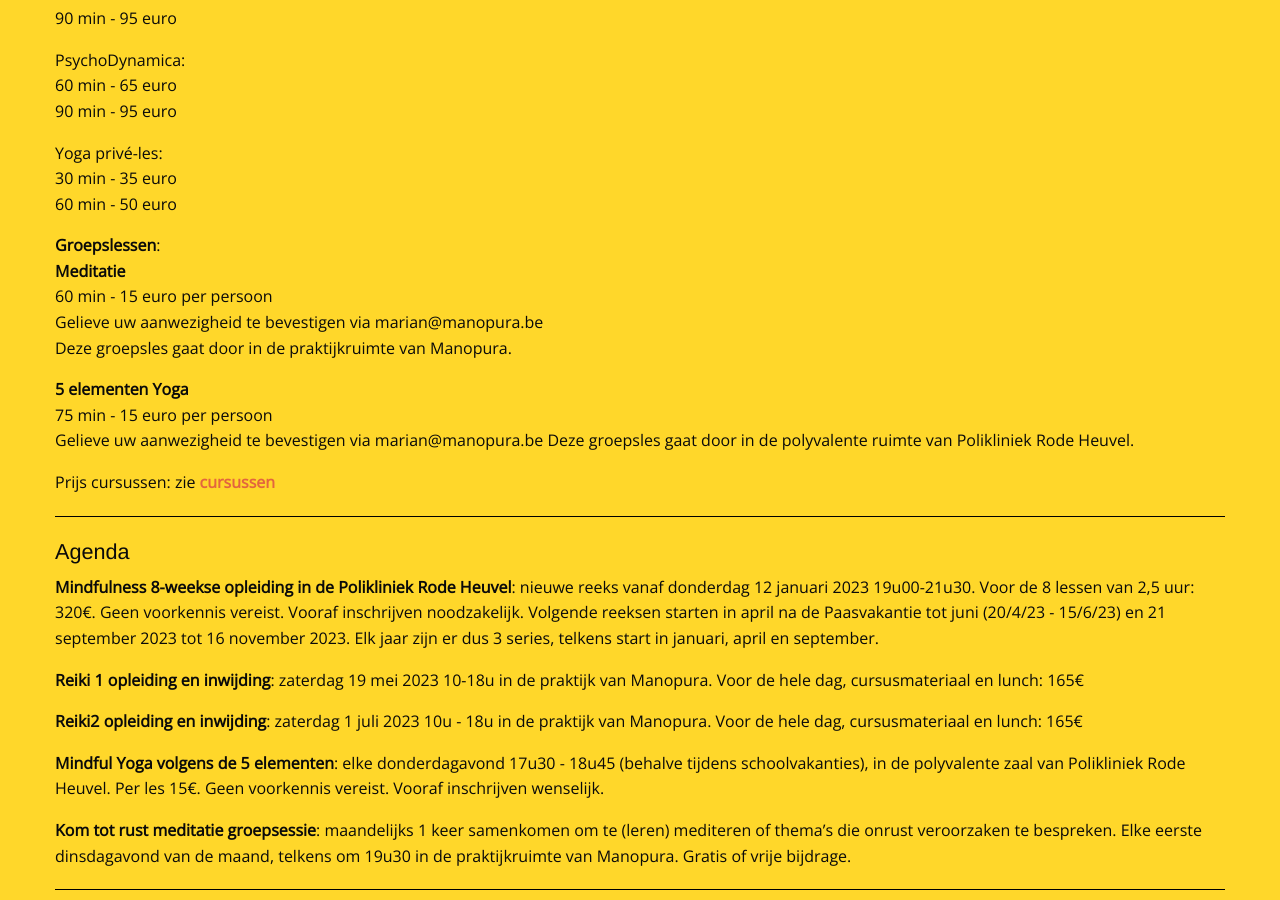
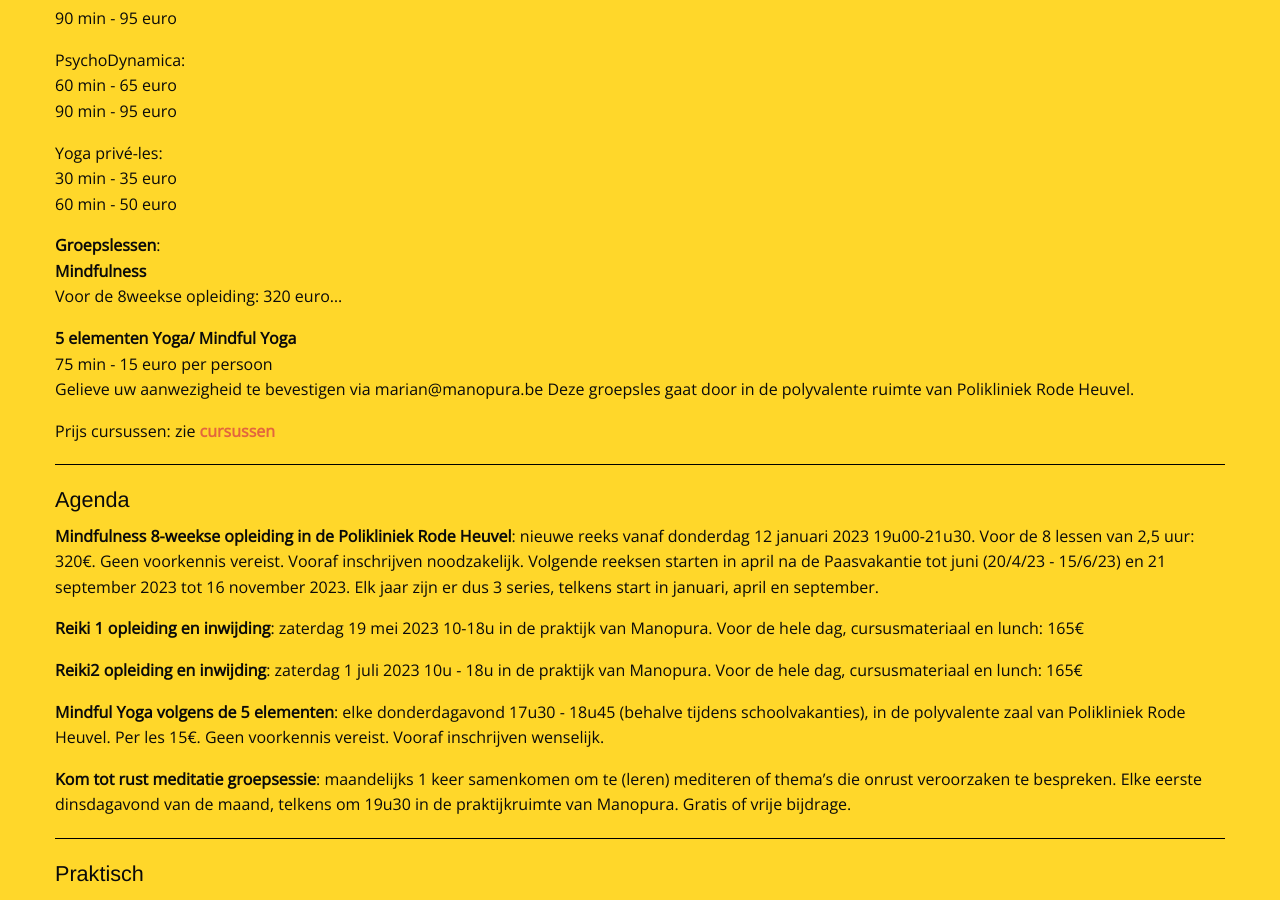
Before and after one commit to manopura/manopura.github.io, a Jekyll site: the page built from praktisch.md, in a window 1280 px wide and 900 px high, scrolled down 675 px. Built offline with Jekyll 4.4.1, drawn with Linux system fonts in a browser that asks for light colours; nearby versions of some CDN libraries; our own code applies the rules of GitHub Pages for plain Markdown files.

Commit message:
Update praktisch.md

```diff
--- a/praktisch.md
+++ b/praktisch.md
@@ -38,12 +38,10 @@ Yoga privé-les:
 
 
 **Groepslessen**:
-**Meditatie**
-60 min - 15 euro per persoon
-Gelieve uw aanwezigheid te bevestigen via marian@manopura.be
-Deze groepsles gaat door in de praktijkruimte van Manopura.
+**Mindfulness**
+Voor de 8weekse opleiding: 320 euro...
 
-**5 elementen Yoga**
+**5 elementen Yoga/ Mindful Yoga**
 75 min - 15 euro per persoon
 Gelieve uw aanwezigheid te bevestigen via marian@manopura.be
 Deze groepsles gaat door in de polyvalente ruimte van Polikliniek Rode Heuvel.
```
